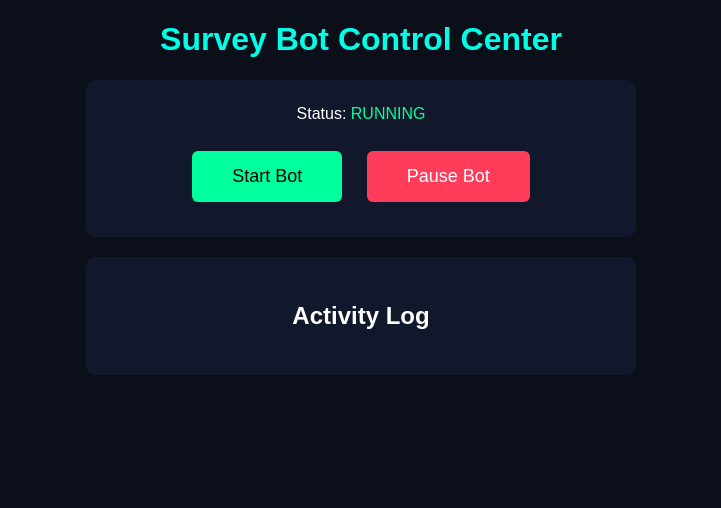
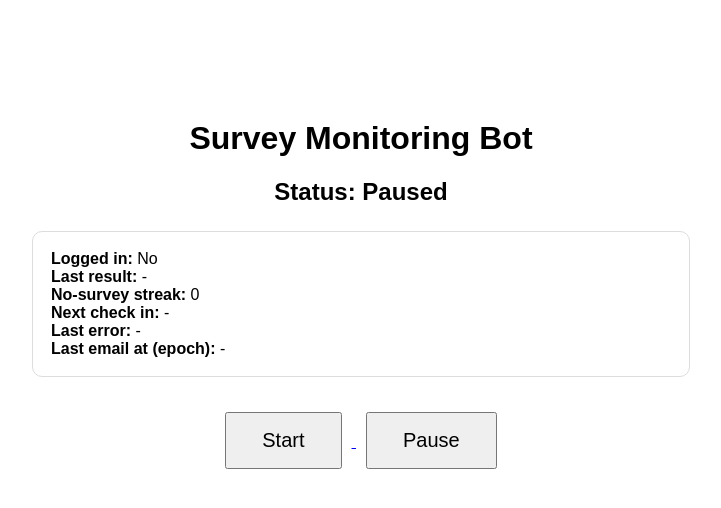
Before and after one commit to vinitshetty16/survey-monitor-bot, a Flask app: page / in a window 1280 px wide. Shown: the top 508 px of the page, without its empty margins (279-1000 px from the left). Run offline with Flask 3, Linux system fonts and the light colour scheme.

Commit message:
Update dashboard.html

```diff
--- a/templates/dashboard.html
+++ b/templates/dashboard.html
@@ -2,66 +2,20 @@
 <html>
 
 <head>
-
-<title>Survey Bot Control Center</title>
+<title>Survey Bot</title>
 
 <style>
 
 body{
-background:#0b0f1a;
 font-family:Arial;
-color:white;
 text-align:center;
-}
-
-h1{
-color:#00ffe7;
-}
-
-.panel{
-background:#12182b;
-border-radius:10px;
-padding:25px;
-margin:20px auto;
-width:500px;
+margin-top:120px;
 }
 
 button{
-padding:15px 40px;
-font-size:18px;
+padding:15px 35px;
+font-size:20px;
 margin:10px;
-border:none;
-border-radius:6px;
-}
-
-.start{
-background:#00ff9d;
-}
-
-.pause{
-background:#ff3d5a;
-color:white;
-}
-
-#status-box{
-margin-top:20px;
-text-align:left;
-}
-
-.log{
-padding:8px;
-}
-
-.green{
-color:#00ff9d;
-}
-
-.red{
-color:#ff3d5a;
-}
-
-.orange{
-color:#ffb347;
 }
 
 </style>
@@ -70,67 +24,40 @@ color:#ffb347;
 
 <body>
 
-<h1>Survey Bot Control Center</h1>
+<h1>Survey Monitoring Bot</h1>
 
-<div class="panel">
+<h2>Status:
+{% if running %}
+Running
+{% else %}
+Paused
+{% endif %}
+</h2>
 
-Status:
-{% if running %}
-<span class="green">RUNNING</span>
-{% else %}
-<span class="red">PAUSED</span>
+{% if status %}
+<div style="margin: 25px auto; max-width: 620px; text-align: left; border: 1px solid #ddd; padding: 18px; border-radius: 10px;">
+  <div><b>Logged in:</b> {{ 'Yes' if status.logged_in else 'No' }}</div>
+  <div><b>Last result:</b> {{ status.last_result or '-' }}</div>
+  <div><b>No-survey streak:</b> {{ status.no_survey_streak }}</div>
+  <div><b>Next check in:</b>
+    {% if status.next_check_in_s is not none %}
+      {{ status.next_check_in_s }}s ({{ status.sleep_reason or '-' }})
+    {% else %}
+      -
+    {% endif %}
+  </div>
+  <div><b>Last error:</b> {{ status.last_error or '-' }}</div>
+  <div><b>Last email at (epoch):</b> {{ status.last_email_at or '-' }}</div>
+</div>
 {% endif %}
 
-<br><br>
-
 <a href="/start">
-<button class="start">Start Bot</button>
+<button>Start</button>
 </a>
 
 <a href="/pause">
-<button class="pause">Pause Bot</button>
+<button>Pause</button>
 </a>
-
-</div>
-
-<div class="panel">
-
-<h2>Activity Log</h2>
-
-<div id="status-box"></div>
-
-</div>
-
-<script>
-
-async function loadStatus(){
-
-const res = await fetch("/status")
-const data = await res.json()
-
-const box = document.getElementById("status-box")
-
-box.innerHTML=""
-
-data.logs.forEach(log=>{
-
-const row=document.createElement("div")
-
-row.className="log "+log.color
-
-row.innerHTML=`[${log.time}] ${log.message}`
-
-box.appendChild(row)
-
-})
-
-}
-
-setInterval(loadStatus,5000)
-
-loadStatus()
-
-</script>
 
 </body>
 
```
